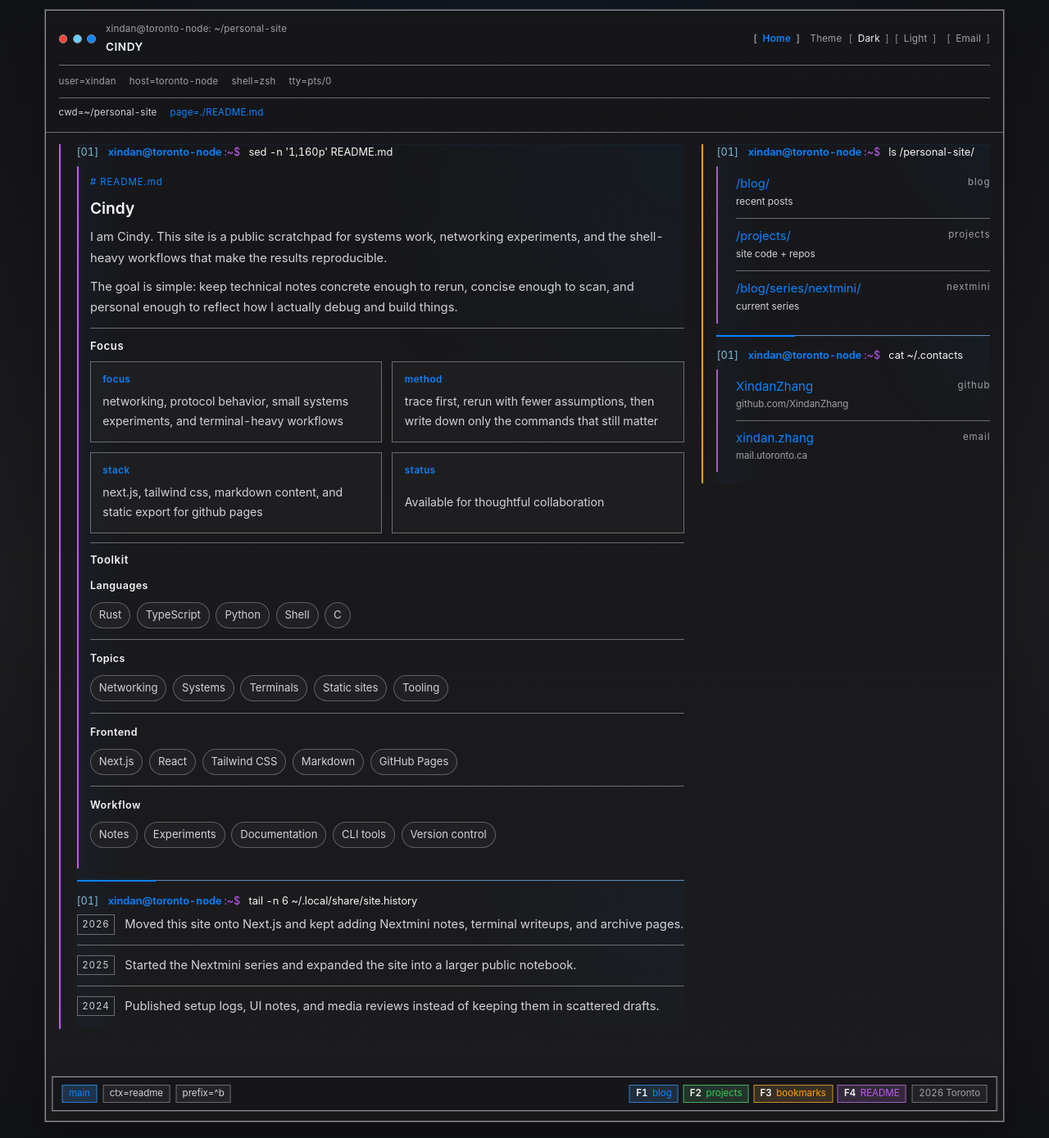
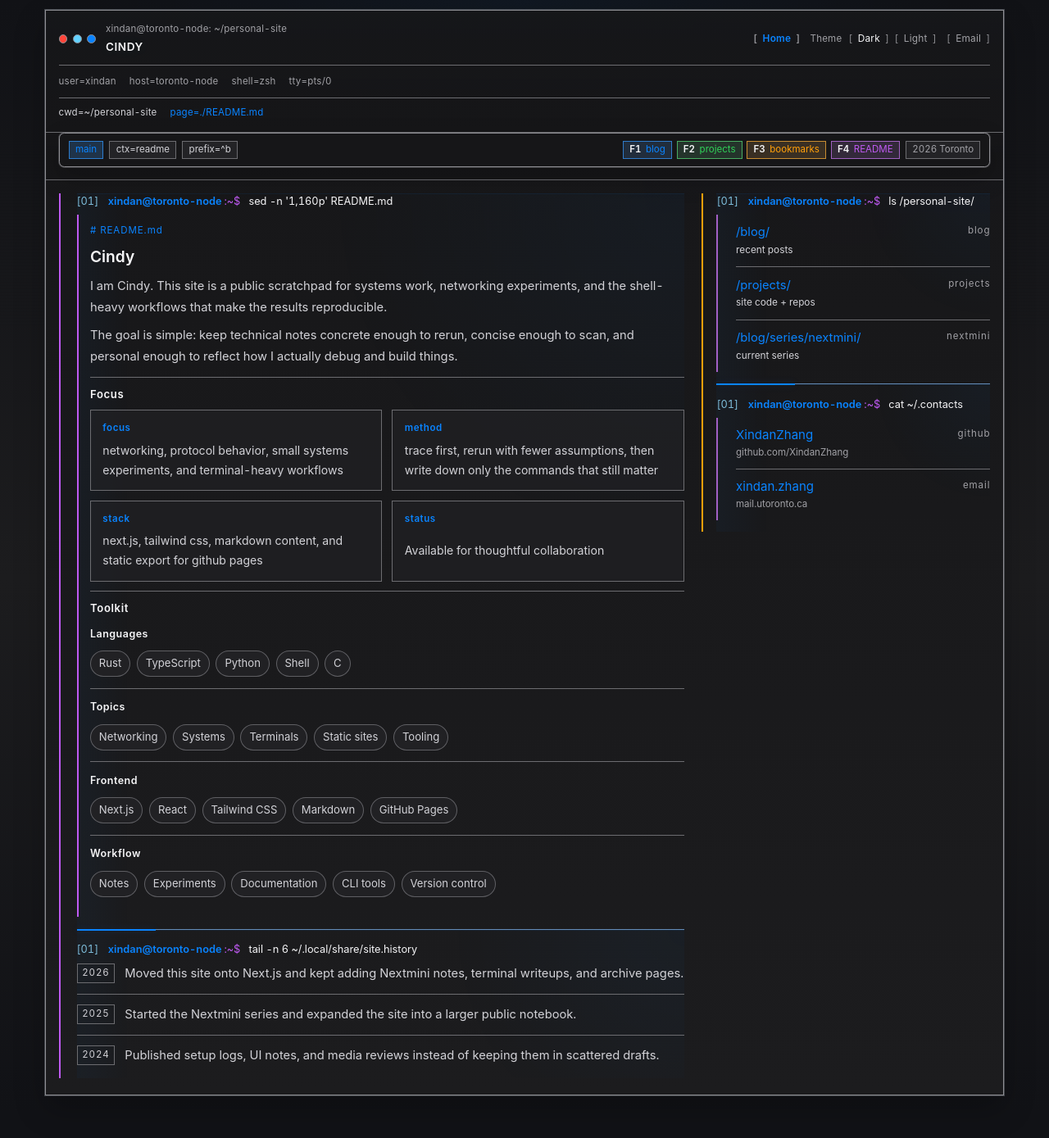
Before and after one commit to XindanZhang/personal-site, a Next.js app: page /about in a window 1280 px wide. Shown: the whole page at 82% size. After the commit the page ends 1357 px from the top, so only its background shows below. Built offline with nearby package versions, Linux system fonts and the light colour scheme.

Commit message:
refactor: move shell dock to top chrome

```diff
--- a/app/globals.css
+++ b/app/globals.css
@@ -1282,7 +1282,7 @@ body.mode-terminal ::selection {
 }
 
 .shell-main {
-  padding: 0.9rem 1rem 7rem;
+  padding: 1rem 1rem 1.25rem;
 }
 
 .shell-header {
@@ -1291,6 +1291,14 @@ body.mode-terminal ::selection {
   border-bottom: 1px solid var(--line);
   background:
     linear-gradient(180deg, color-mix(in srgb, var(--sheen-a) 10%, var(--panel-strong) 90%), var(--panel-strong));
+}
+
+.shell-footer {
+  display: block;
+  padding-top: 0;
+  border-bottom: 1px solid var(--line);
+  background:
+    linear-gradient(180deg, color-mix(in srgb, var(--sheen-b) 6%, var(--panel-strong) 94%), var(--panel-strong));
 }
 
 .shell-titlebar,
@@ -2781,19 +2789,6 @@ body.mode-terminal ::selection {
   border-radius: 0;
 }
 
-.shell-footer {
-  position: fixed;
-  left: 50%;
-  bottom: 0.75rem;
-  z-index: 40;
-  width: min(116ch, calc(100% - 1rem));
-  display: block;
-  border-top: 0;
-  padding: 0;
-  pointer-events: auto;
-  transform: translateX(-50%);
-}
-
 .shell-statusbar {
   display: flex;
   flex-wrap: wrap;
@@ -2801,10 +2796,11 @@ body.mode-terminal ::selection {
   align-items: center;
   padding: 0.55rem 0.7rem;
   border: 1px solid var(--line-strong);
+  border-radius: 0.4rem;
   background: color-mix(in srgb, var(--panel-strong) 96%, var(--page-bg) 4%);
   box-shadow:
     0 0 0 1px color-mix(in srgb, var(--line) 45%, transparent),
-    0 0.8rem 2rem rgba(0, 0, 0, 0.22);
+    0 0.8rem 2rem rgba(0, 0, 0, 0.18);
   pointer-events: auto;
 }
 
@@ -2950,11 +2946,10 @@ body.mode-terminal ::selection {
 @media (max-width: 47.99rem) {
   .site-shell {
     width: min(100% - 1rem, 100ch);
+  }
+
+  .shell-main {
     padding-bottom: 1rem;
-  }
-
-  .shell-main {
-    padding-bottom: 9.2rem;
   }
 
   .shell-titlebar {
@@ -3044,11 +3039,6 @@ body.mode-terminal ::selection {
   .shell-statusbar-links {
     margin-left: 0;
   }
-
-  .shell-footer {
-    bottom: 0.45rem;
-    width: calc(100% - 0.75rem);
-  }
 }
 
 .prompt-section.is-typed .prompt-command-clip {
--- a/components/site-layout.tsx
+++ b/components/site-layout.tsx
@@ -14,8 +14,8 @@ export function SiteLayout({ active, children }: SiteLayoutProps) {
       <ShellShortcuts />
       <div className="shell-window">
         <SiteHeader active={active} />
+        <SiteFooter active={active} />
         <main className="shell-main">{children}</main>
-        <SiteFooter active={active} />
       </div>
     </div>
   );
```
Also changed, not shown: 441 other files (tests, documents, lock files or other folders).
